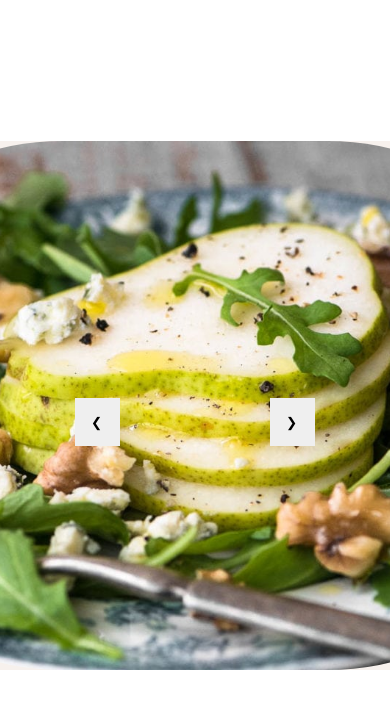
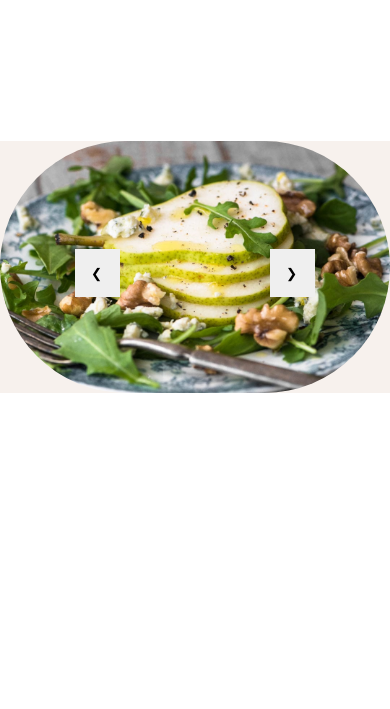
Before and after one commit to rashid2205/First-Project, a plain HTML site: page index.html in a window 390 px wide. Shown: the part 1775-2484 px from the top of the page. Drawn offline with Linux system fonts and the light colour scheme.

Commit message:
CSS modified

```diff
--- a/css/style.css
+++ b/css/style.css
@@ -297,7 +297,16 @@ input[type="submit"]:hover {
   background-color: rgb(247, 241, 237);
 }
 
-@media screen and (max-width: 812px) {
+@media only screen and (max-width: 400px)   {
+  .mySlides{
+    height: 252px;
+  }
+  .buttons{
+    bottom: 9rem;
+  }
+
+}
+ @media screen and ( max-width: 812px) and (min-width: 401px) {
   .mySlides {
     height: 529px;
   }
```
